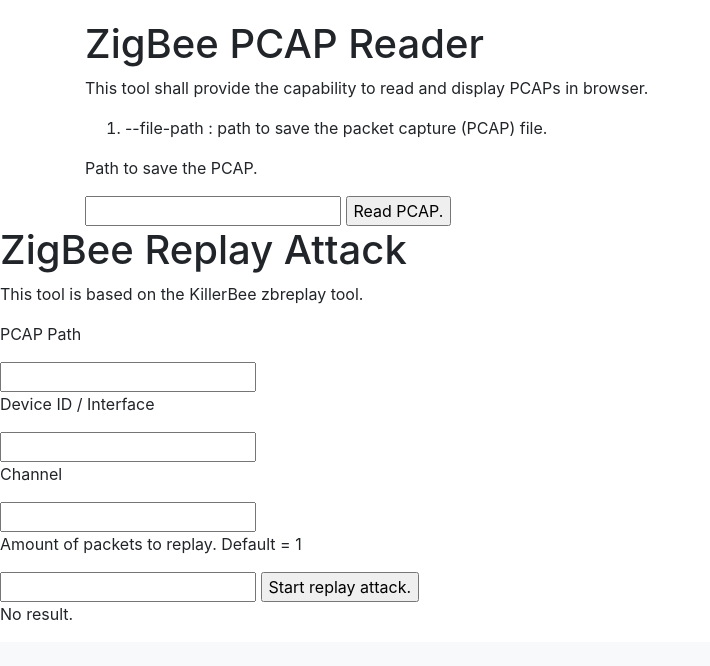
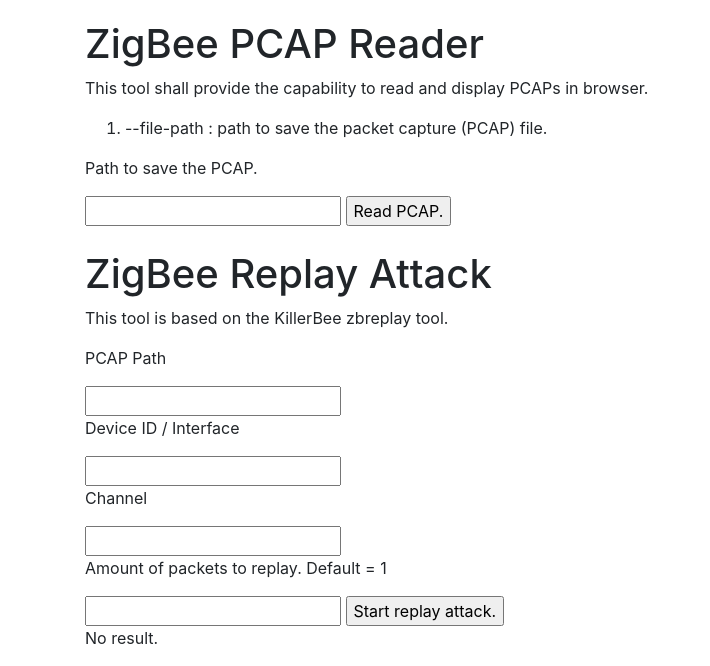
Before and after one commit to Vadim-95/hackbee, a Django app: template hackbee_web/hackbee/templates/hackbee/index.html in a window 1280 px wide. Shown: the part 2043-2709 px from the top of the page, without its empty margins (0-710 px from the left). Before the commit the page ends 2663 px from the top, so only its background shows below. Run offline with Django 4.2, Linux system fonts and the light colour scheme; the template is opened without the code that fills it, so the values that code supplies are empty; some libraries are stand-ins or nearby versions.

Commit message:
adding div to close the tag

```diff
--- a/hackbee_web/hackbee/templates/hackbee/index.html
+++ b/hackbee_web/hackbee/templates/hackbee/index.html
@@ -156,6 +156,7 @@
                 </tr>
             {% endfor %}
     </div>
+    <div class="container pt-4">
     <h1>ZigBee Replay Attack</h1>
     <p>This tool is based on the KillerBee zbreplay tool.</p>
         <form method="GET">
```
